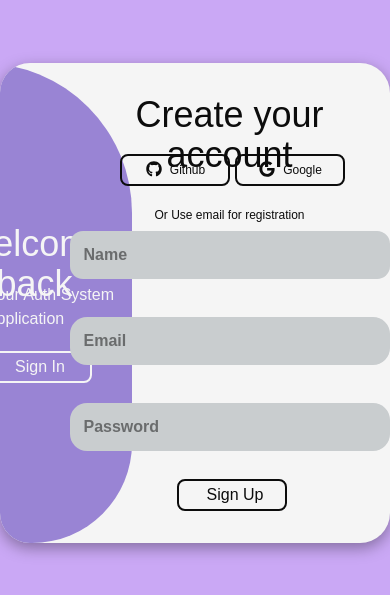
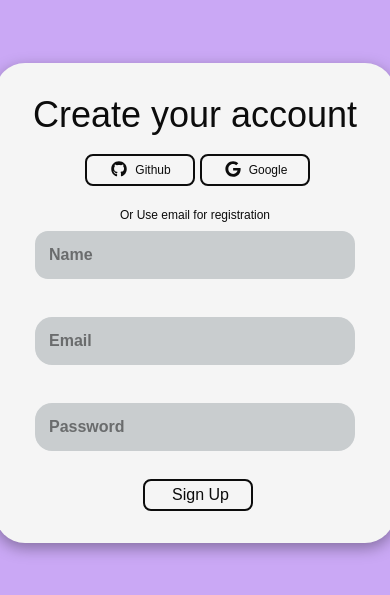
Before and after one commit to Anmol-Deep-Singh/React_Auth_Ts, a React app in the folder Frontend/: page /auth in a window 390 px wide. Shown: the part 119-714 px from the top of the page. Built offline with nearby package versions, Linux system fonts and the light colour scheme; the HTML template or start-up script is replaced by a standard one.

Commit message:
responsice

```diff
--- a/Frontend/src/components/AuthCard.tsx
+++ b/Frontend/src/components/AuthCard.tsx
@@ -13,7 +13,7 @@ import { useNavigate } from "react-router-dom";
 
 const URL = "http://localhost:3000/api/auth/"
 
-// 🔹 Schema: name optional, enforced only on SignUp
+
 const baseSchema = z.object({
   name: z.string().optional(),
   email: z.string().email("Invalid email"),
@@ -136,8 +136,7 @@ const AuthCard: React.FC<AuthCardProp> = ({ Auth }) => {
   return (
     <form
       onSubmit={handleSubmit(onSubmit)}
-      className="h-full w-1/2 bg-transparent flex flex-col items-center justify-center"
-    >
+      className="h-full w-[100%] md:w-1/2 bg-transparent flex flex-col items-center justify-center">
       <h1 className="text-4xl h-[39px] w-full text-center">
         {Auth === 'SignUp' ? "Create your account" : "Welcome Back"}
       </h1>
--- a/Frontend/src/pages/Auth.tsx
+++ b/Frontend/src/pages/Auth.tsx
@@ -1,23 +1,36 @@
 import { useState } from "react"
 import AuthCard from "../components/AuthCard"
-import ButtonComp from "../components/ButtonComp";
+import ButtonComp from "../components/ButtonComp"
 
 const Auth = () => {
-  const [Auth, SetAuth] = useState<'SignIn' | 'SignUp'>('SignUp');
+  const [Auth, SetAuth] = useState<"SignIn" | "SignUp">("SignUp")
+
   return (
     <>
-      <div className="h-screen min-h-screen w-full flex flex-col justify-center items-center top-0 left-0 bg-transparent">
-        <div className="relative overflow-hidden w-[768px] max-w-full min-h-[480px] rounded-[30px] shadow-[0_5px_15px_rgba(0,0,0,0.35)] flex flex-row flex-start bg-[var(--card)]">
-          <div className="h-full w-1/2 rounded-[0px_150px_100px_0px] flex flex-col justify-center items-center bg-[var(--sidecard)] text-[rgb(var(--purple_white))]">
-            <h1 className="text-4xl h-[39px] w-full text-center mb-[20px]">Welcome back</h1>
-            <p className="mb-[20px]">This is Your Auth System for the Application</p>
-            <ButtonComp kind={"B"} color={"transparent"} bordercolor={"rgb(var(--purple_white))"}
-            text={Auth === 'SignUp' ? "Sign In" : "Sign Up"}
-            onClick={Auth === 'SignUp' ?
-              ()=>{SetAuth('SignIn')}:
-              ()=>{SetAuth('SignUp')}} />
+      <div className="h-screen w-full flex flex-col justify-center items-center bg-transparent">
+        <div
+          className="
+            relative overflow-hidden
+            w-[400px] md:w-[768px]
+            min-h-[480px]
+            rounded-[30px]
+            shadow-[0_5px_15px_rgba(0,0,0,0.35)]
+            flex flex-row
+            bg-[var(--card)]
+          "
+        >
+          <div className="hidden md:flex h-full w-1/2 rounded-[0px_150px_100px_0px] flex-col justify-center items-center bg-[var(--sidecard)] text-[rgb(var(--purple_white))]">
+            <h1 className="text-4xl text-center mb-5">Welcome back</h1>
+            <p className="mb-5">This is Your Auth System for the Application</p>
+            <ButtonComp
+              kind="B"
+              color="transparent"
+              bordercolor="rgb(var(--purple_white))"
+              text={Auth === "SignUp" ? "Sign In" : "Sign Up"}
+              onClick={Auth === "SignUp" ? () => SetAuth("SignIn") : () => SetAuth("SignUp")}
+            />
           </div>
-          <AuthCard Auth={Auth}/>
+          <AuthCard Auth={Auth} />
         </div>
       </div>
     </>
```
